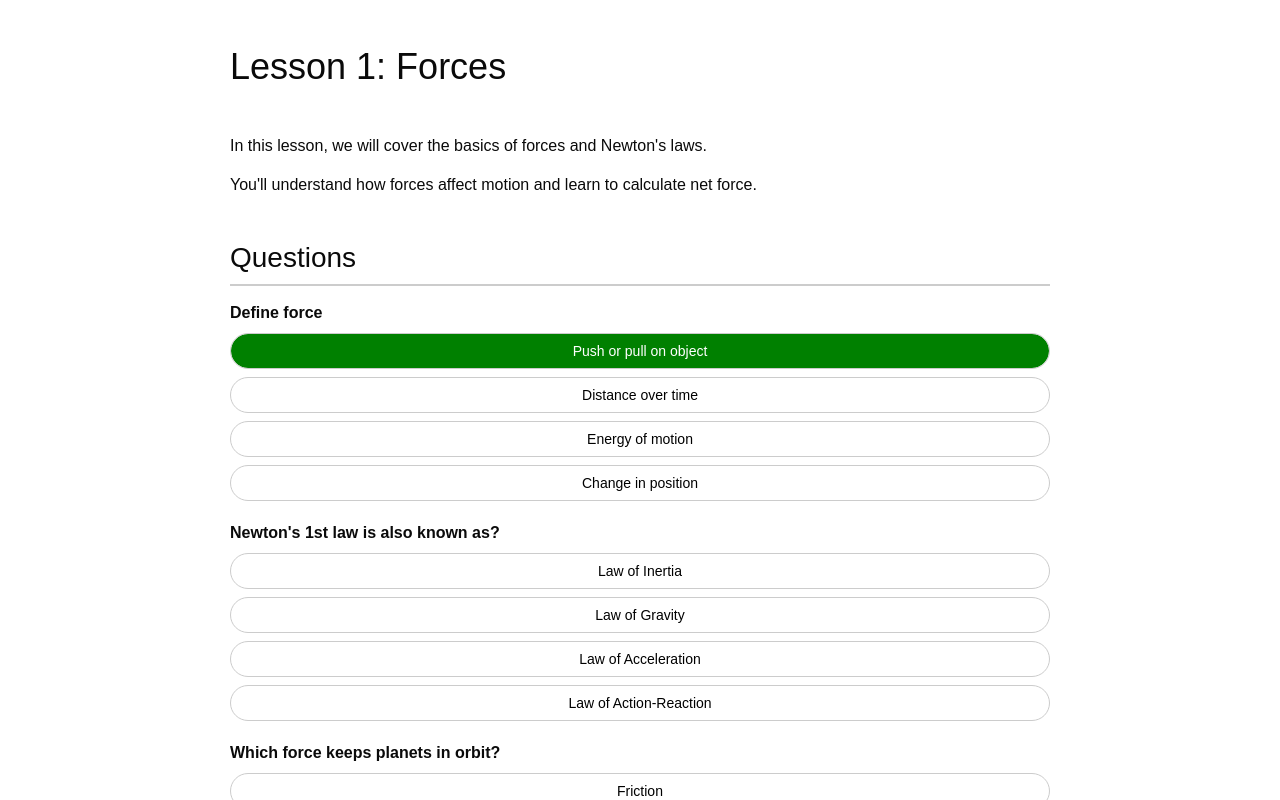
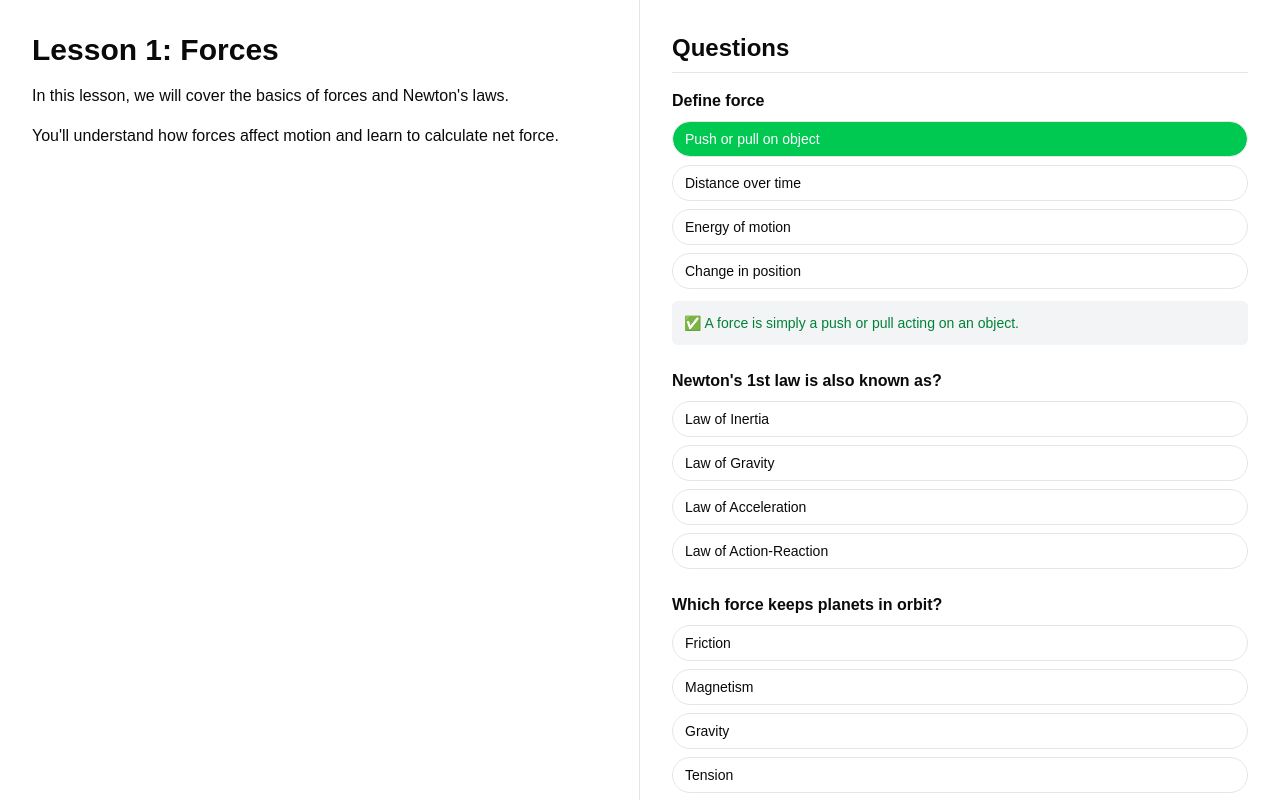
Before and after one commit to jennyuxi/youcode2026, a React (Vite) app in the folder frontend/: page /lessonpage in a window 1280 px wide. Both pictures are taken after a click on the button "Push or pull on object". Shown: the top 800 px of the page. Built offline with nearby package versions, Linux system fonts and the light colour scheme.

Commit message:
modified lesson page

```diff
--- a/frontend/src/LessonPage.tsx
+++ b/frontend/src/LessonPage.tsx
@@ -3,7 +3,6 @@
 import React, { useState } from "react"
 import { Button } from "@/components/ui/button"
 
-// Example lesson data
 const lesson = {
   title: "Lesson 1: Forces",
   content: `In this lesson, we will cover the basics of forces and Newton's laws.
@@ -13,16 +12,22 @@ You'll understand how forces affect motion and learn to calculate net force.`,
       text: "Define force",
       answers: ["Push or pull on object", "Distance over time", "Energy of motion", "Change in position"],
       correct: 0,
+      hint: "Think basic physics definition.",
+      explanation: "A force is simply a push or pull acting on an object.",
     },
     {
       text: "Newton's 1st law is also known as?",
       answers: ["Law of Inertia", "Law of Gravity", "Law of Acceleration", "Law of Action-Reaction"],
       correct: 0,
+      hint: "It describes resistance to change in motion.",
+      explanation: "Objects resist changes in motion unless acted on by a net force.",
     },
     {
       text: "Which force keeps planets in orbit?",
       answers: ["Friction", "Magnetism", "Gravity", "Tension"],
       correct: 2,
+      hint: "Think about attraction between masses.",
+      explanation: "Gravity is the force that keeps planets orbiting stars.",
     },
   ],
 }
@@ -35,45 +40,76 @@ export default function LessonPage() {
   }
 
   return (
-    <div style={{ padding: "40px", maxWidth: "900px", margin: "0 auto", fontFamily: "Arial, sans-serif" }}>
-      {/* Lesson Header */}
-      <header style={{ marginBottom: "40px" }}>
-        <h1 style={{ fontSize: "36px", marginBottom: "10px" }}>{lesson.title}</h1>
-      </header>
+    <div className="h-screen flex">
 
-      {/* Lesson Content */}
-      <section style={{ marginBottom: "40px" }}>
+      {/* LEFT: Lesson Content */}
+      <div className="w-1/2 h-full overflow-y-auto p-8 border-r">
+        <h1 className="text-3xl font-bold mb-4">{lesson.title}</h1>
+
         {lesson.content.split("\n").map((para, idx) => (
-          <p key={idx} style={{ fontSize: "16px", marginBottom: "15px" }}>{para}</p>
+          <p key={idx} className="mb-4 text-base">
+            {para}
+          </p>
         ))}
-      </section>
+      </div>
 
-      {/* Questions */}
-      <section>
-        <h2 style={{ fontSize: "28px", marginBottom: "15px", borderBottom: "2px solid #ccc", paddingBottom: "5px" }}>Questions</h2>
+      {/* RIGHT: Questions */}
+      <div className="w-1/2 h-full overflow-y-auto p-8">
+        <h2 className="text-2xl font-semibold mb-4 border-b pb-2">
+          Questions
+        </h2>
+
         {lesson.questions.map((q, qIndex) => {
-          const selected = selectedAnswers[qIndex] ?? null
+          const selected = selectedAnswers[qIndex]
+
           return (
-            <div key={qIndex} style={{ marginBottom: "20px" }}>
-              <p style={{ fontWeight: 600 }}>{q.text}</p>
-              <div style={{ display: "flex", flexDirection: "column", gap: "8px", marginTop: "8px" }}>
+            <div key={qIndex} className="mb-6">
+              <p className="font-semibold">{q.text}</p>
+
+              <div className="flex flex-col gap-2 mt-2">
                 {q.answers.map((ans, aIndex) => {
-                  let style: React.CSSProperties = { backgroundColor: "white", color: "black", border: "1px solid #ccc" }
-                  if (selected === aIndex) {
-                    style.backgroundColor = aIndex === q.correct ? "green" : "#f87171"
-                    style.color = "white"
+                  const isSelected = selected === aIndex
+
+                  let className = "justify-start"
+
+                  if (isSelected) {
+                    className =
+                      aIndex === q.correct
+                        ? "justify-start bg-green-500 text-white hover:bg-green-500"
+                        : "justify-start bg-red-400 text-white hover:bg-red-400"
                   }
+
                   return (
-                    <Button key={aIndex} style={style} onClick={() => handleClick(qIndex, aIndex)}>
+                    <Button
+                      key={aIndex}
+                      variant="outline"
+                      className={`${className} hover:bg-gray-100`}
+                      onClick={() => handleClick(qIndex, aIndex)}
+                    >
                       {ans}
                     </Button>
                   )
                 })}
               </div>
+
+              {/* Feedback */}
+              {selected !== undefined && (
+                <div className="mt-3 p-3 rounded-md bg-gray-100 text-sm">
+                  {selected === q.correct ? (
+                    <p className="text-green-700">
+                      ✅ {q.explanation}
+                    </p>
+                  ) : (
+                    <p className="text-red-600">
+                      ❌ {q.hint}
+                    </p>
+                  )}
+                </div>
+              )}
             </div>
           )
         })}
-      </section>
+      </div>
     </div>
   )
 }
```
